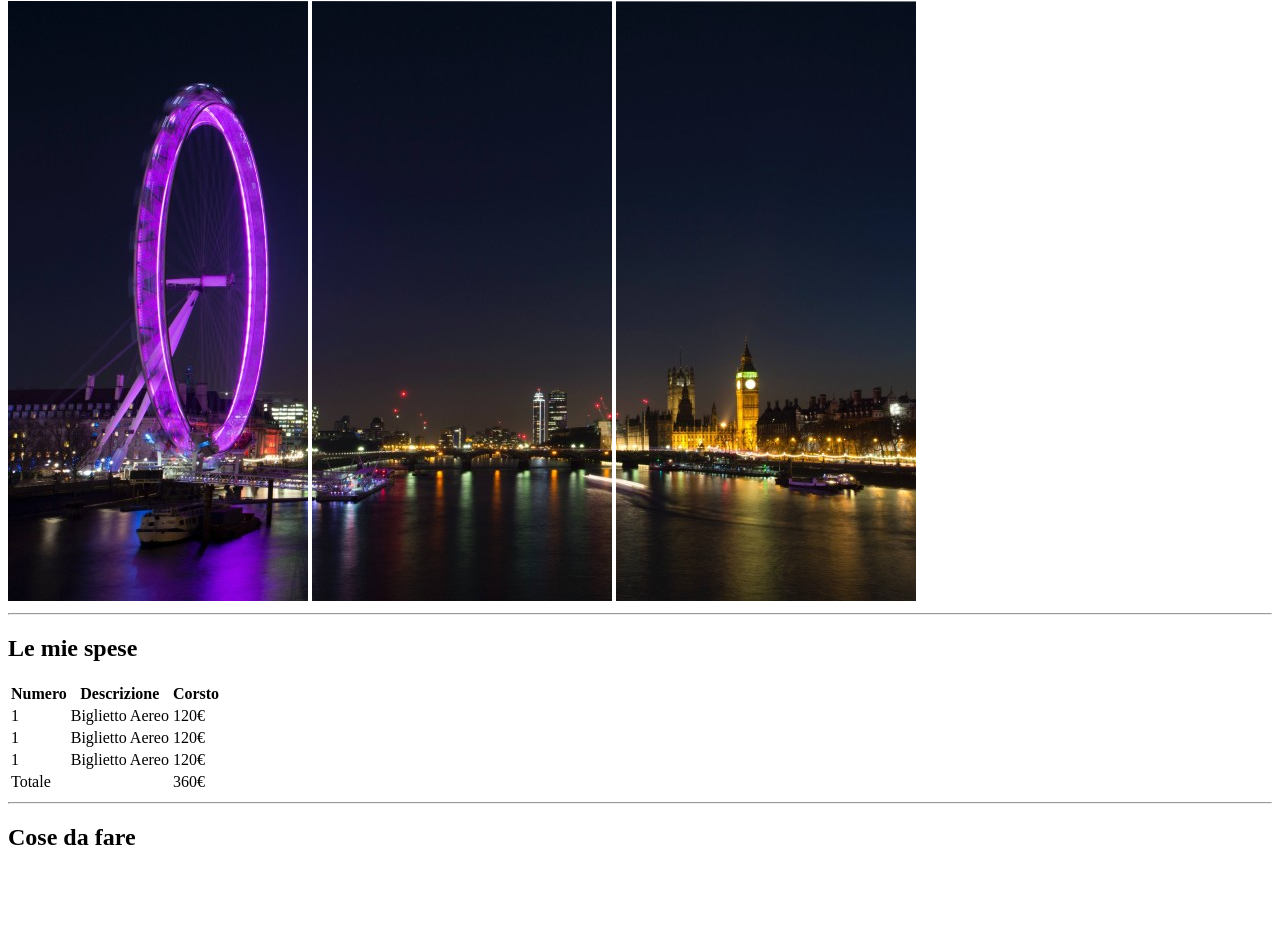
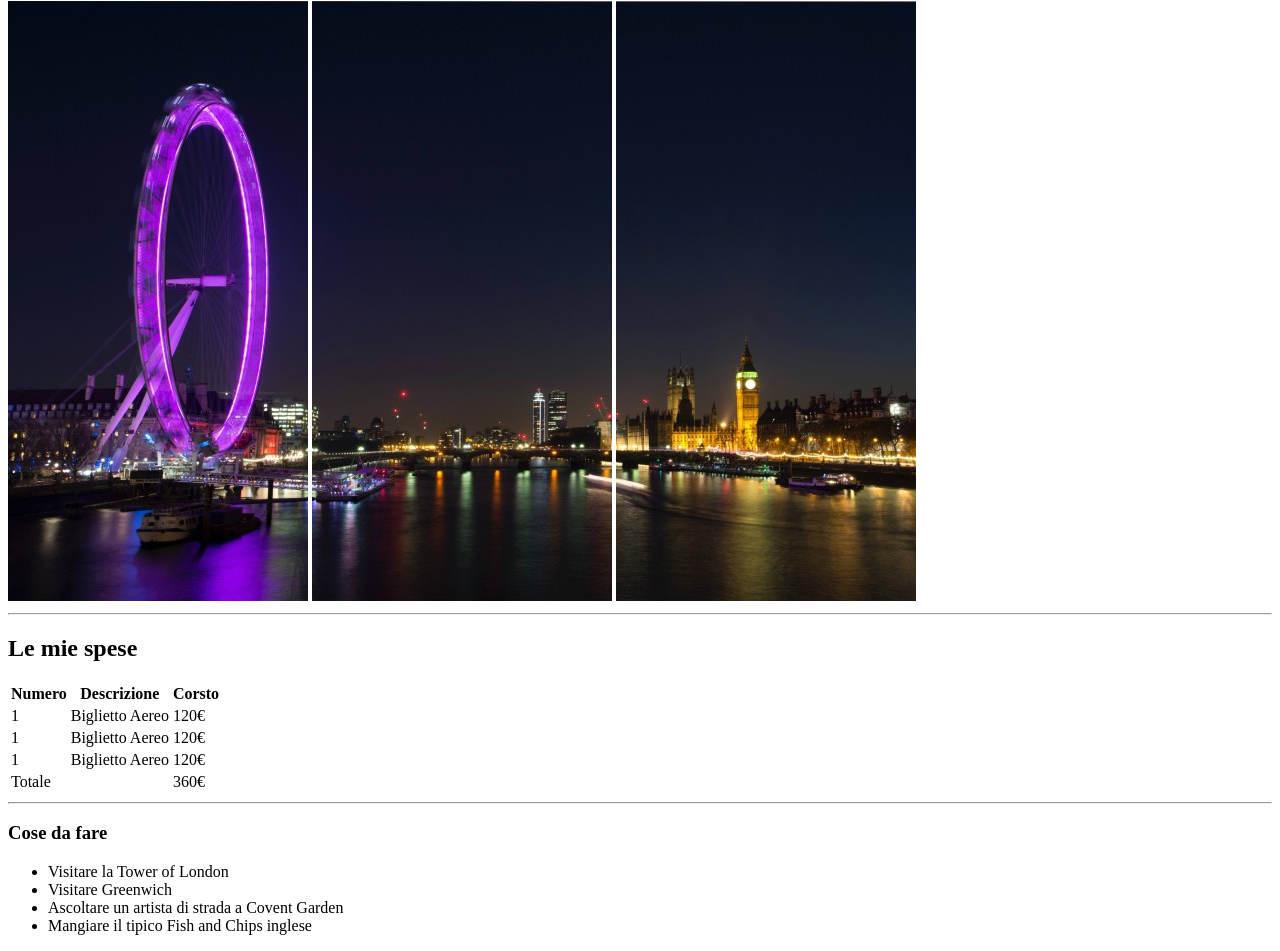
Before and after one commit to Marco-Vigilio/html-london-trip, a plain HTML site: page index.html in a window 1280 px wide. Shown: the part 79-1030 px from the top of the page. Before the commit the page ends 950 px from the top, so only its background shows below. Drawn offline with Linux system fonts and the light colour scheme.

Commit message:
creazione lista puntata + cambio sottotitolo in h3

```diff
--- a/index.html
+++ b/index.html
@@ -92,9 +92,24 @@
         <hr>
         <!--inizio seconda sezione-->
         <section>
-            <h2>
+            <h3>
                 Cose da fare
-            </h2>
+            </h3>
+            <!--creazione lista puntata-->
+            <ul>
+                <li>
+                    Visitare la Tower of London
+                </li>
+                <li>
+                    Visitare Greenwich
+                </li>
+                <li>
+                    Ascoltare un artista di strada a Covent Garden
+                </li>
+                <li>
+                    Mangiare il tipico Fish and Chips inglese
+                </li>
+            </ul>
         </section>
 
     </main>
```
